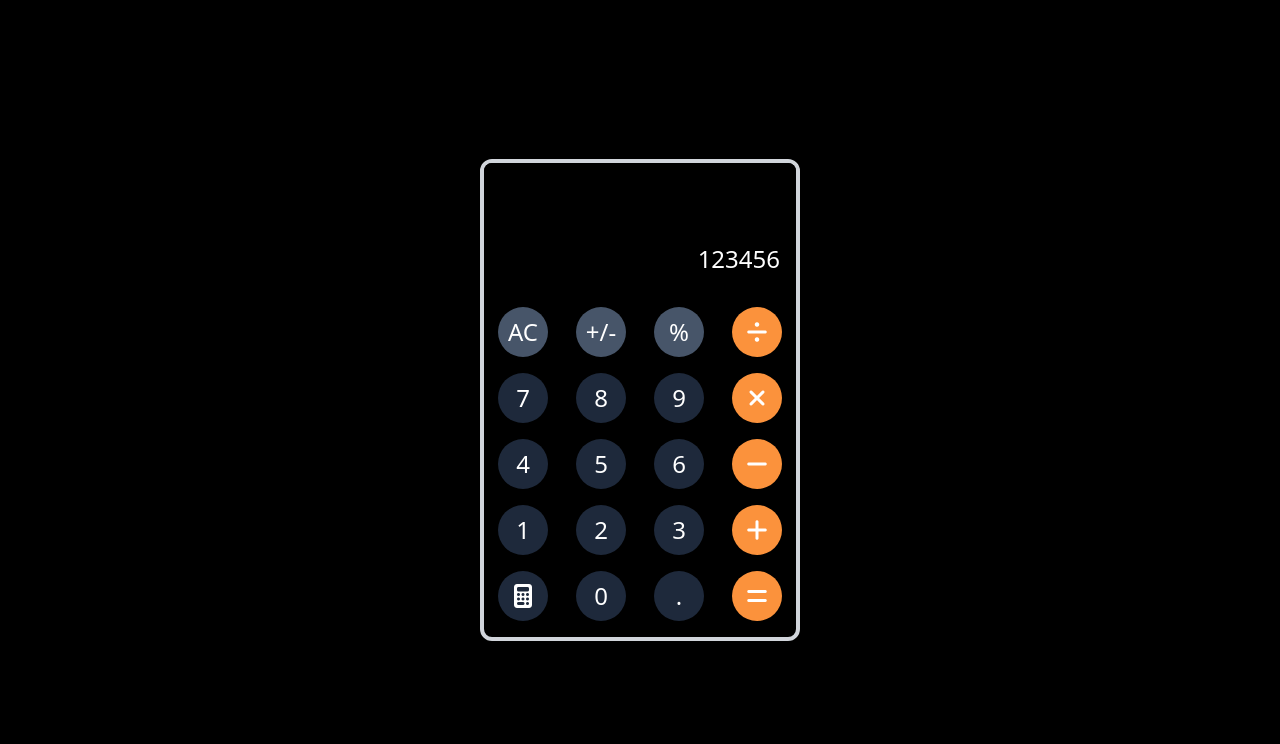
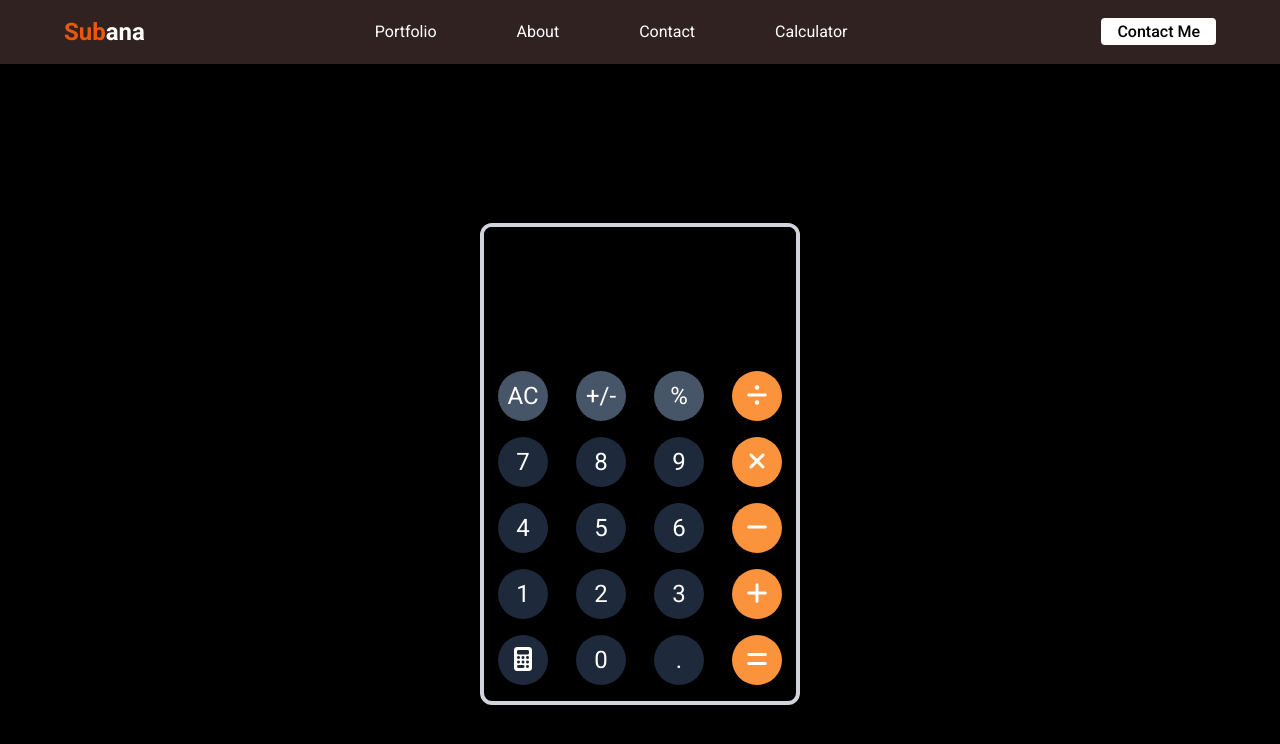
Before and after one commit to subana0/subana0.github.io, a plain HTML site: page calculator.html in a window 1280 px wide. Drawn offline with Linux system fonts and the light colour scheme.

Commit message:
Calculator complete

```diff
--- a/calculator.html
+++ b/calculator.html
@@ -8,39 +8,83 @@
     <link rel="stylesheet" href="https://cdnjs.cloudflare.com/ajax/libs/font-awesome/6.7.2/css/all.min.css"
         integrity="sha512-Evv84Mr4kqVGRNSgIGL/F/aIDqQb7xQ2vcrdIwxfjThSH8CSR7PBEakCr51Ck+w+/U6swU2Im1vVX0SVk9ABhg=="
         crossorigin="anonymous" referrerpolicy="no-referrer" />
+    <link rel="stylesheet" href="/css/index.css">
 </head>
-<body class="bg-black text-white text-2xl">
+<body class="bg-black text-white">
 
-        <div class="flex items-center h-[100vh]">
+    <header class="bg-[#312222] text-white py-4 sticky top-0">
+        <nav>
+            <div class="container flex justify-between items-center">
+
+                <div>
+                    <h1 class="text-2xl font-semibold"><span class="text-orange-600">Sub</span>ana</h1>
+                </div>
+
+
+                <ul class="hidden md:flex gap-20">
+                    <li>
+                        <a href="/">Portfolio</a>
+                    </li>
+
+                    <li>
+                        <a href="/#about">About</a>
+                    </li>
+
+                    <li>
+                        <a href="/#contact">Contact</a>
+                    </li>
+
+                    <li>
+                        <a href="/calculator.html">Calculator</a>
+                    </li>
+                </ul>
+
+
+                <div>
+                    <button class="md:hidden" type="button" data-drawer-target="drawer-example" data-drawer-show="drawer-example"
+                        aria-controls="drawer-example">
+                        <i class="fa-solid fa-bars"></i>
+                    </button>
+
+                    <a href="#contact" class="font-medium bg-white ml-6 px-4 py-1 rounded hover:shadow-lg text-black">Contact Me</a>
+                </div>
+
+            </div>
+        </nav>
+    </header>
+
+        <div class="flex items-center h-[100vh] text-2xl">
             <div class="border-4 border-gray-300 w-[90%] sm:w-[50%] md:w-[40%] lg:w-[25%] m-auto rounded-xl overflow-hidden">
                 <div>
-                    <input type="text" class="bg-black w-full px-4 pt-20 pb-4 text-right" readonly value="123456" name="num" id="num">
+                    <input type="text" class="bg-black w-full px-4 pt-20 pb-4 text-right" readonly name="num" id="num">
                 </div>
 
                 <div class="grid grid-cols-4 pt-4">
-                    <button class="bg-slate-600 h-[50px] w-[50px] m-auto rounded-full mb-4">AC</button>
+                    <button onclick="cls()" class="bg-slate-600 h-[50px] w-[50px] m-auto rounded-full mb-4">AC</button>
                     <button class="bg-slate-600 h-[50px] w-[50px] m-auto rounded-full mb-4">+/-</button>
-                    <button class="bg-slate-600 h-[50px] w-[50px] m-auto rounded-full mb-4">%</button>
-                    <button class="bg-orange-400 h-[50px] w-[50px] m-auto rounded-full mb-4"><i class="fa-solid fa-divide"></i></button>
-                    <button class="bg-slate-800 h-[50px] w-[50px] m-auto rounded-full mb-4">7</button>
-                    <button class="bg-slate-800 h-[50px] w-[50px] m-auto rounded-full mb-4">8</button>
-                    <button class="bg-slate-800 h-[50px] w-[50px] m-auto rounded-full mb-4">9</button>
-                    <button class="bg-orange-400 h-[50px] w-[50px] m-auto rounded-full mb-4"><i class="fa-solid fa-xmark"></i></button>
-                    <button class="bg-slate-800 h-[50px] w-[50px] m-auto rounded-full mb-4">4</button>
-                    <button class="bg-slate-800 h-[50px] w-[50px] m-auto rounded-full mb-4">5</button>
-                    <button class="bg-slate-800 h-[50px] w-[50px] m-auto rounded-full mb-4">6</button>
-                    <button class="bg-orange-400 h-[50px] w-[50px] m-auto rounded-full mb-4"><i class="fa-solid fa-minus"></i></button>
-                    <button class="bg-slate-800 h-[50px] w-[50px] m-auto rounded-full mb-4">1</button>
-                    <button class="bg-slate-800 h-[50px] w-[50px] m-auto rounded-full mb-4">2</button>
-                    <button class="bg-slate-800 h-[50px] w-[50px] m-auto rounded-full mb-4">3</button>
-                    <button class="bg-orange-400 h-[50px] w-[50px] m-auto rounded-full mb-4"><i class="fa-solid fa-plus"></i></button>
+                    <button onclick="display('%')" class="bg-slate-600 h-[50px] w-[50px] m-auto rounded-full mb-4">%</button>
+                    <button onclick="display('/')" class="bg-orange-400 h-[50px] w-[50px] m-auto rounded-full mb-4"><i class="fa-solid fa-divide"></i></button>
+                    <button onclick="display('7')" class="bg-slate-800 h-[50px] w-[50px] m-auto rounded-full mb-4">7</button>
+                    <button onclick="display('8')" class="bg-slate-800 h-[50px] w-[50px] m-auto rounded-full mb-4">8</button>
+                    <button onclick="display('9')" class="bg-slate-800 h-[50px] w-[50px] m-auto rounded-full mb-4">9</button>
+                    <button onclick="display('*')" class="bg-orange-400 h-[50px] w-[50px] m-auto rounded-full mb-4"><i class="fa-solid fa-xmark"></i></button>
+                    <button onclick="display('4')" class="bg-slate-800 h-[50px] w-[50px] m-auto rounded-full mb-4">4</button>
+                    <button onclick="display('5')" class="bg-slate-800 h-[50px] w-[50px] m-auto rounded-full mb-4">5</button>
+                    <button onclick="display('6')" class="bg-slate-800 h-[50px] w-[50px] m-auto rounded-full mb-4">6</button>
+                    <button onclick="display('-')" class="bg-orange-400 h-[50px] w-[50px] m-auto rounded-full mb-4"><i class="fa-solid fa-minus"></i></button>
+                    <button onclick="display('1')" class="bg-slate-800 h-[50px] w-[50px] m-auto rounded-full mb-4">1</button>
+                    <button onclick="display('2')" class="bg-slate-800 h-[50px] w-[50px] m-auto rounded-full mb-4">2</button>
+                    <button onclick="display('3')" class="bg-slate-800 h-[50px] w-[50px] m-auto rounded-full mb-4">3</button>
+                    <button onclick="display('+')" class="bg-orange-400 h-[50px] w-[50px] m-auto rounded-full mb-4"><i class="fa-solid fa-plus"></i></button>
                     <button class="bg-slate-800 h-[50px] w-[50px] m-auto rounded-full mb-4"><i class="fa-solid fa-calculator"></i></button>
-                    <button class="bg-slate-800 h-[50px] w-[50px] m-auto rounded-full mb-4">0</button>
-                    <button class="bg-slate-800 h-[50px] w-[50px] m-auto rounded-full mb-4">.</button>
-                    <button class="bg-orange-400 h-[50px] w-[50px] m-auto rounded-full mb-4"><i class="fa-solid fa-equals"></i></button>
+                    <button onclick="display('0')" class="bg-slate-800 h-[50px] w-[50px] m-auto rounded-full mb-4">0</button>
+                    <button onclick="display('.')" class="bg-slate-800 h-[50px] w-[50px] m-auto rounded-full mb-4">.</button>
+                    <button onclick="calculate()" class="bg-orange-400 h-[50px] w-[50px] m-auto rounded-full mb-4"><i class="fa-solid fa-equals"></i></button>
                 </div>
             </div>
         </div>
 
+        <script src="/js/calculator.js"></script>
+
 </body>
-</html
+</html>
--- /dev/null
+++ b/js/calculator.js
@@ -0,0 +1,18 @@
+
+const input = document.getElementById("num");
+
+function display(data){
+    input.value += data;
+}
+
+function cls(){
+    input.value = "";
+}
+
+function calculate(){
+    try{
+        input.value = eval(input.value)
+    }catch(e){
+        input.value = "Error"
+    }
+}
```
Also changed, not shown: index.html (+4 -0 lines).
